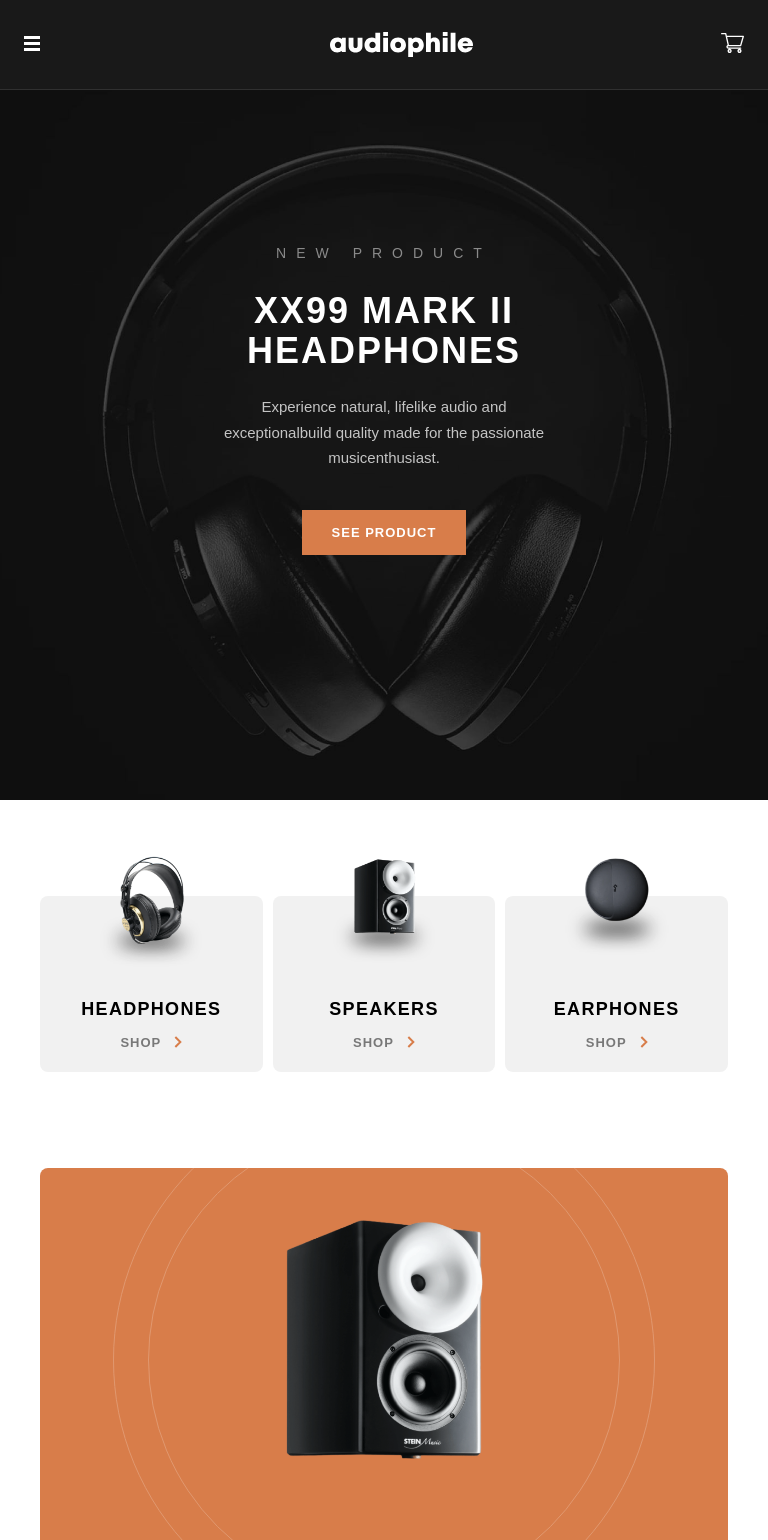
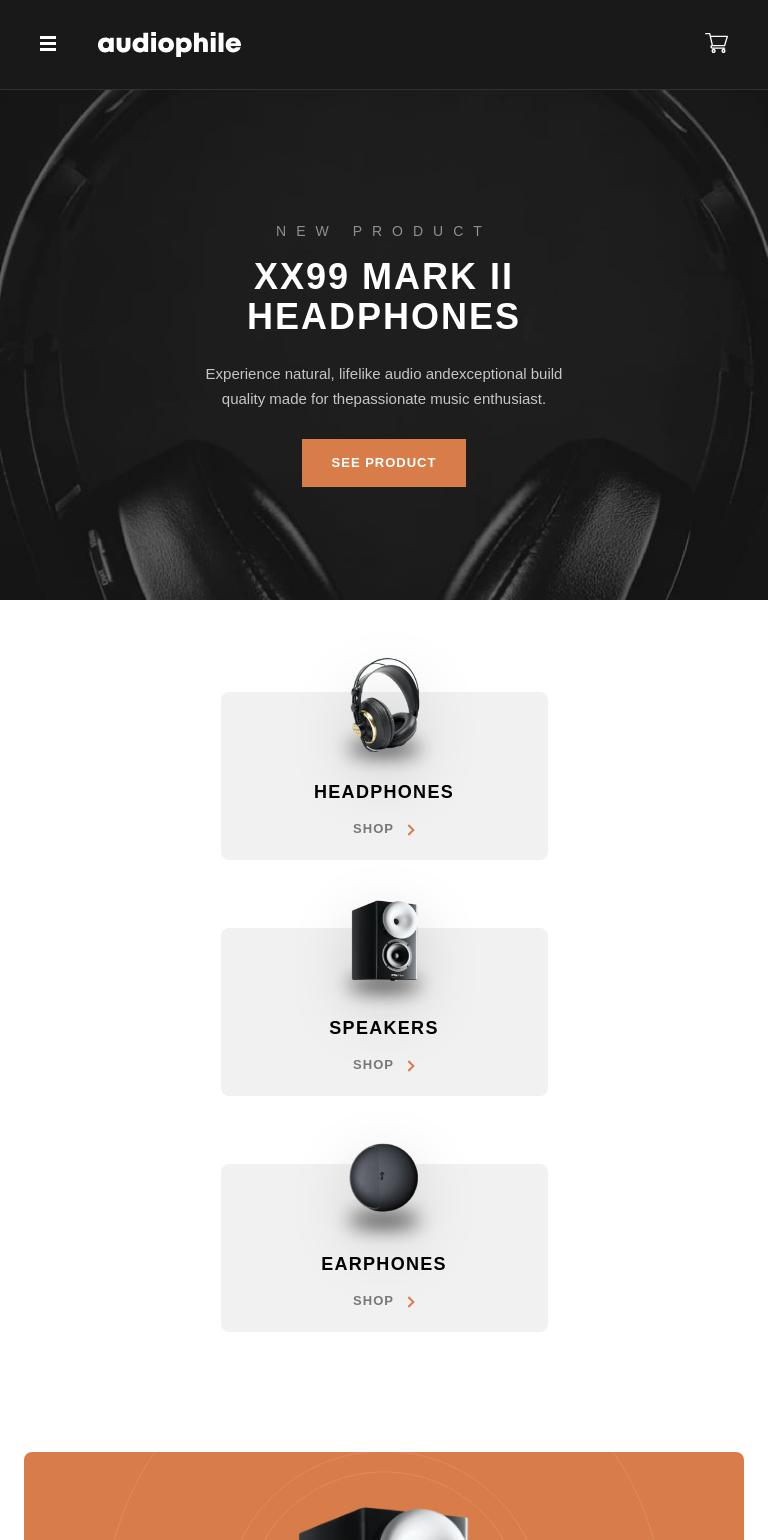
Before and after one commit to OPOKUSIAWEUGENE/audiopile, a Vue app: page / in a window 768 px wide. Shown: the top 1540 px of the page. Built offline with nearby package versions, Linux system fonts and the light colour scheme.

Commit message:
add tablet view to home page

```diff
--- a/src/App.vue
+++ b/src/App.vue
@@ -2,9 +2,7 @@
 <template>
   <div id="app">
     <HeaderSection />
-    <main>
-      <router-view />
-    </main>
+    <router-view />
   </div>
 </template>
 
@@ -21,10 +19,20 @@ export default {
 
 <style>
 /* Optional global styles */
+* {
+  margin: 0;
+  padding: 0;
+  box-sizing: border-box;
+}
+
 body {
-  font-family: Arial, sans-serif;
-  margin: 0;
+  font-family: 'Manrope', sans-serif;
 }
+
+#app {
+  min-height: 100vh;
+}
+
 /* nav a {
   margin-right: 10px;
 } */
--- a/src/components/CategoryCards.vue
+++ b/src/components/CategoryCards.vue
@@ -1,37 +1,17 @@
 <template>
   <section class="categories">
     <div class="categories-container">
-      <div class="category-card">
+      <div v-for="category in categories" :key="category.name" class="category-card">
         <div class="category-image">
-          <img src="@/assets/shared/desktop/image-category-thumbnail-headphones.png" alt="Headphones" />
+          <img :src="require('@/assets/shared/desktop/image-category-thumbnail-' + category.name.toLowerCase() + '.png')" :alt="category.name">
         </div>
-        <h2>HEADPHONES</h2>
-        <a href="#" class="shop-link">
+        <h3>{{ category.name }}</h3>
+        <router-link :to="category.link" class="shop-link">
           SHOP
-          <img src="@/assets/shared/desktop/icon-arrow-right.svg" alt="Arrow right" class="arrow-icon" />
-        </a>
-      </div>
-
-      <div class="category-card">
-        <div class="category-image">
-          <img src="@/assets/shared/desktop/image-category-thumbnail-speakers.png" alt="Speakers" />
-        </div>
-        <h2>SPEAKERS</h2>
-        <a href="#" class="shop-link">
-          SHOP
-          <img src="@/assets/shared/desktop/icon-arrow-right.svg" alt="Arrow right" class="arrow-icon" />
-        </a>
-      </div>
-
-      <div class="category-card">
-        <div class="category-image">
-          <img src="@/assets/shared/desktop/image-category-thumbnail-earphones.png" alt="Earphones" />
-        </div>
-        <h2>EARPHONES</h2>
-        <a href="#" class="shop-link">
-          SHOP
-          <img src="@/assets/shared/desktop/icon-arrow-right.svg" alt="Arrow right" class="arrow-icon" />
-        </a>
+          <svg width="8" height="12" xmlns="http://www.w3.org/2000/svg">
+            <path d="M1.322 1l5 5-5 5" stroke="#D87D4A" stroke-width="2" fill="none" fill-rule="evenodd"/>
+          </svg>
+        </router-link>
       </div>
     </div>
   </section>
@@ -39,18 +19,25 @@
 
 <script>
 export default {
-  name: 'CategoryCards'
+  name: 'CategoryCards',
+  props: {
+    categories: {
+      type: Array,
+      required: true
+    }
+  }
 }
 </script>
 
 <style scoped>
 .categories {
-  padding: 120px 24px 0;
-  margin: 0 auto;
-  max-width: 1110px;
+  padding: 200px 165px 0;
+  background: #FFFFFF;
 }
 
 .categories-container {
+  max-width: 1110px;
+  margin: 0 auto;
   display: grid;
   grid-template-columns: repeat(3, 1fr);
   gap: 30px;
@@ -62,6 +49,7 @@ export default {
   padding: 116px 0 30px;
   text-align: center;
   position: relative;
+  min-height: 204px;
   display: flex;
   flex-direction: column;
   align-items: center;
@@ -69,35 +57,43 @@ export default {
 
 .category-image {
   position: absolute;
-  top: -52px;
+  top: -80px;
   left: 50%;
   transform: translateX(-50%);
-  width: 160px;
-  height: 160px;
+  width: 180px;
+  height: 180px;
+  display: flex;
+  justify-content: center;
+  align-items: flex-end;
 }
 
 .category-image img {
-  width: 100%;
+  width: 170px;
   height: auto;
+  filter: drop-shadow(0 20px 30px rgba(0, 0, 0, 0.15));
 }
 
-h2 {
+h3 {
   font-size: 18px;
+  line-height: 25px;
+  letter-spacing: 1.3px;
+  text-transform: uppercase;
+  color: #000000;
+  margin-bottom: 15px;
   font-weight: 700;
-  letter-spacing: 1.3px;
-  margin-bottom: 15px;
-  color: #000000;
 }
 
 .shop-link {
-  display: flex;
+  display: inline-flex;
   align-items: center;
   gap: 13px;
   font-size: 13px;
-  font-weight: 700;
+  line-height: 18px;
   letter-spacing: 1px;
+  text-transform: uppercase;
   color: rgba(0, 0, 0, 0.5);
   text-decoration: none;
+  font-weight: 700;
   transition: color 0.3s ease;
 }
 
@@ -105,14 +101,13 @@ h2 {
   color: #D87D4A;
 }
 
-.arrow-icon {
-  width: 8px;
-  height: 12px;
+.shop-link svg {
+  margin-top: 1px;
 }
 
-@media (max-width: 768px) {
+@media (max-width: 1110px) {
   .categories {
-    padding: 96px 40px 0;
+    padding: 148px 40px 0;
   }
 
   .categories-container {
@@ -120,28 +115,44 @@ h2 {
   }
 
   .category-card {
-    padding: 88px 0 22px;
+    padding: 88px 0 24px;
   }
 
   .category-image {
-    width: 120px;
-    height: 120px;
-    top: -40px;
+    top: -52px;
+    width: 148px;
+    height: 148px;
+  }
+
+  .category-image img {
+    width: 140px;
   }
 }
 
-@media (max-width: 375px) {
+@media (max-width: 768px) {
   .categories {
-    padding: 84px 24px 0;
+    padding: 92px 24px 0;
   }
 
   .categories-container {
     grid-template-columns: 1fr;
     gap: 68px;
+    max-width: 327px;
   }
 
   .category-card {
+    min-height: 165px;
     padding: 88px 0 22px;
+  }
+
+  .category-image {
+    top: -50px;
+    width: 140px;
+    height: 140px;
+  }
+
+  .category-image img {
+    width: 130px;
   }
 }
 </style>
--- a/src/components/FeaturedProduct.vue
+++ b/src/components/FeaturedProduct.vue
@@ -45,8 +45,8 @@ export default {
 <style scoped>
 .featured {
   max-width: 1110px;
-  margin: 168px auto 0;
-  padding: 0 24px;
+  margin: 120px auto 0;
+  padding: 0;
   display: flex;
   flex-direction: column;
   gap: 48px;
@@ -60,6 +60,7 @@ export default {
   height: 560px;
   position: relative;
   overflow: hidden;
+  width: 100%;
 }
 
 .featured-main-content {
@@ -200,20 +201,23 @@ export default {
   color: white;
 }
 
-@media (max-width: 768px) {
+@media (max-width: 1110px) {
   .featured {
-    margin-top: 96px;
-    padding: 0 40px;
+    margin: 96px 40px 0;
+    max-width: none;
   }
 
+  /* ZX9 Speaker Tablet Styles */
   .featured-main {
-    padding: 52px 24px 0;
     height: 720px;
+    padding: 52px 0 0;
     text-align: center;
   }
 
   .featured-main-content {
     flex-direction: column;
+    justify-content: flex-start;
+    gap: 64px;
   }
 
   .featured-main-image {
@@ -222,25 +226,76 @@ export default {
 
   .featured-main-image img {
     width: 197px;
-    margin-bottom: 64px;
+    margin-bottom: 0;
   }
 
   .featured-main-text {
-    max-width: 349px;
+    padding: 0 24px;
   }
 
   .circles-pattern {
+    width: 944px;
+    height: 944px;
     top: -280px;
     left: 50%;
     transform: translateX(-50%);
   }
 
+  /* ZX7 Speaker Tablet Styles */
   .featured-secondary {
+    background-image: url('@/assets/home/tablet/image-speaker-zx7.jpg');
     padding: 0 62px;
   }
 
+  /* YX1 Earphones Tablet Styles */
   .featured-split-content {
     padding: 0 41px;
+  }
+}
+
+@media (max-width: 768px) {
+  .featured {
+    margin: 120px 24px 0;
+    max-width: none;
+  }
+
+  .featured-main {
+    height: 600px;
+    padding: 55px 0 0;
+  }
+
+  .featured-main-content {
+    gap: 32px;
+  }
+
+  .featured-main-image img {
+    width: 172px;
+  }
+
+  .featured-main-text h2 {
+    font-size: 36px;
+    line-height: 40px;
+    margin-bottom: 24px;
+  }
+
+  .circles-pattern {
+    width: 558px;
+    height: 558px;
+    top: -120px;
+  }
+
+  .featured-secondary {
+    background-image: url('@/assets/home/mobile/image-speaker-zx7.jpg');
+    padding: 0 24px;
+  }
+
+  .featured-split {
+    grid-template-columns: 1fr;
+    gap: 24px;
+  }
+
+  .featured-split-content {
+    padding: 41px 24px;
   }
 }
 
--- a/src/components/FooterSection.vue
+++ b/src/components/FooterSection.vue
@@ -5,10 +5,10 @@
         <div class="orange-line"></div>
         <img src="@/assets/shared/desktop/logo.svg" alt="audiophile" class="logo" />
         <nav class="footer-nav">
-          <a href="#" class="nav-link">HOME</a>
-          <a href="#" class="nav-link">HEADPHONES</a>
-          <a href="#" class="nav-link">SPEAKERS</a>
-          <a href="#" class="nav-link">EARPHONES</a>
+          <router-link to="/" class="nav-link">HOME</router-link>
+          <router-link to="/headphones" class="nav-link">HEADPHONES</router-link>
+          <router-link to="/speakers" class="nav-link">SPEAKERS</router-link>
+          <router-link to="/earphones" class="nav-link">EARPHONES</router-link>
         </nav>
       </div>
 
@@ -18,13 +18,13 @@
           <p class="copyright">Copyright 2021. All Rights Reserved</p>
         </div>
         <div class="social-links">
-          <a href="#" class="social-link">
+          <a href="#" class="social-link" aria-label="Facebook">
             <img src="@/assets/shared/desktop/icon-facebook.svg" alt="Facebook" />
           </a>
-          <a href="#" class="social-link">
+          <a href="#" class="social-link" aria-label="Twitter">
             <img src="@/assets/shared/desktop/icon-twitter.svg" alt="Twitter" />
           </a>
-          <a href="#" class="social-link">
+          <a href="#" class="social-link" aria-label="Instagram">
             <img src="@/assets/shared/desktop/icon-instagram.svg" alt="Instagram" />
           </a>
         </div>
@@ -43,7 +43,7 @@ export default {
 .footer {
   background-color: #101010;
   color: white;
-  padding: 75px 0;
+  padding: 75px 0 48px;
 }
 
 .footer-content {
@@ -55,8 +55,9 @@ export default {
 .footer-top {
   position: relative;
   display: flex;
-  justify-content: space-between;
-  align-items: center;
+  flex-direction: column;
+  align-items: flex-start;
+  gap: 36px;
   margin-bottom: 36px;
 }
 
@@ -84,7 +85,9 @@ export default {
   font-size: 13px;
   font-weight: 700;
   letter-spacing: 2px;
+  line-height: 25px;
   transition: color 0.3s ease;
+  text-transform: uppercase;
 }
 
 .nav-link:hover {
@@ -94,33 +97,41 @@ export default {
 .footer-main {
   display: flex;
   justify-content: space-between;
-  align-items: flex-end;
+  align-items: flex-start;
 }
 
 .footer-info {
   max-width: 540px;
+  text-align: left;
 }
 
 .description {
   color: rgba(255, 255, 255, 0.5);
   font-size: 15px;
-  line-height: 1.67;
+  line-height: 25px;
+  font-weight: 500;
   margin-bottom: 56px;
+  opacity: 0.5;
 }
 
 .copyright {
   color: rgba(255, 255, 255, 0.5);
   font-size: 15px;
+  line-height: 25px;
   font-weight: 700;
+  opacity: 0.5;
 }
 
 .social-links {
   display: flex;
   gap: 16px;
+  align-items: center;
 }
 
 .social-link {
   transition: filter 0.3s ease;
+  display: flex;
+  align-items: center;
 }
 
 .social-link:hover {
@@ -132,37 +143,57 @@ export default {
   height: 24px;
 }
 
-@media (max-width: 768px) {
-  .footer {
-    padding: 60px 0;
-  }
-
+@media (min-width: 768px) {
   .footer-top {
-    flex-direction: column;
-    align-items: flex-start;
-    gap: 32px;
-    margin-bottom: 32px;
+    flex-direction: row;
+    justify-content: space-between;
+    align-items: center;
+    gap: 0;
   }
 
   .footer-nav {
-    flex-direction: column;
-    gap: 16px;
+    flex-direction: row;
+  }
+}
+
+@media (max-width: 768px) {
+  .footer {
+    padding: 60px 0 46px;
   }
 
   .orange-line {
     top: -60px;
+  }
+
+  .description {
+    margin-bottom: 80px;
+  }
+
+  .footer-main {
+    flex-direction: column;
+    gap: 32px;
+  }
+
+  .social-links {
+    align-self: flex-end;
   }
 }
 
 @media (max-width: 375px) {
   .footer {
     padding: 52px 0;
-    text-align: center;
   }
 
   .footer-top {
     align-items: center;
     margin-bottom: 48px;
+    text-align: center;
+  }
+
+  .footer-nav {
+    flex-direction: column;
+    gap: 16px;
+    align-items: center;
   }
 
   .orange-line {
@@ -172,17 +203,11 @@ export default {
   }
 
   .footer-main {
-    flex-direction: column;
-    align-items: center;
     gap: 48px;
   }
 
-  .description {
-    margin-bottom: 48px;
-  }
-
   .social-links {
-    margin-top: 8px;
+    align-self: center;
   }
 }
 </style>
--- a/src/components/HeaderSection.vue
+++ b/src/components/HeaderSection.vue
@@ -1,19 +1,20 @@
 <template>
   <header class="header">
     <div class="header-content">
+      <div class="header-left">
         <button class="menu-btn">
           <img src="@/assets/shared/tablet/icon-hamburger.svg" alt="Menu" />
         </button>
-
         <a href="/" class="logo">
           <img src="@/assets/shared/desktop/logo.svg" alt="audiophile" />
         </a>
+      </div>
 
       <nav class="nav-desktop">
-        <a href="#" class="nav-link">HOME</a>
-        <a href="#" class="nav-link">HEADPHONES</a>
-        <a href="#" class="nav-link">SPEAKERS</a>
-        <a href="#" class="nav-link">EARPHONES</a>
+        <a href="/" class="nav-link">HOME</a>
+        <a href="/headphones" class="nav-link">HEADPHONES</a>
+        <a href="/speakers" class="nav-link">SPEAKERS</a>
+        <a href="/earphones" class="nav-link">EARPHONES</a>
       </nav>
 
       <button class="cart-btn">
@@ -43,11 +44,17 @@ export default {
 .header-content {
   max-width: 1110px;
   margin: 0 auto;
-  padding: 32px 24px;
+  padding: 32px 40px;
   display: flex;
   align-items: center;
   justify-content: space-between;
   border-bottom: 1px solid rgba(255, 255, 255, 0.1);
+}
+
+.header-left {
+  display: flex;
+  align-items: center;
+  gap: 42px;
 }
 
 .menu-btn {
@@ -106,17 +113,23 @@ export default {
   height: 20px;
 }
 
+@media (max-width: 1110px) {
+  .header-content {
+    padding: 32px 40px;
+  }
+}
+
 @media (max-width: 768px) {
+  .header-content {
+    padding: 32px 40px;
+  }
+
   .menu-btn {
     display: block;
   }
 
   .nav-desktop {
     display: none;
-  }
-
-  .logo {
-    margin-left: 42px;
   }
 }
 
@@ -125,8 +138,8 @@ export default {
     padding: 32px 24px;
   }
 
-  .logo {
-    margin-left: 0;
+  .header-left {
+    gap: 24px;
   }
 
   .logo img {
--- a/src/components/HeroSection.vue
+++ b/src/components/HeroSection.vue
@@ -1,10 +1,12 @@
 <template>
   <section class="hero">
     <div class="hero-content">
-      <span class="new-product">NEW PRODUCT</span>
+      <span class="overline">NEW PRODUCT</span>
       <h1>XX99 MARK II<br>HEADPHONES</h1>
-      <p>Experience natural, lifelike audio and exceptional<br>build quality made for the passionate music<br>enthusiast.</p>
-      <button class="see-product">SEE PRODUCT</button>
+      <p>Experience natural, lifelike audio and<br>exceptional build quality made for the<br>passionate music enthusiast.</p>
+      <router-link to="/product/xx99-mark-two-headphones" class="btn btn-primary">
+        SEE PRODUCT
+      </router-link>
     </div>
   </section>
 </template>
@@ -18,15 +20,22 @@ export default {
 <style scoped>
 .hero {
   background-color: #191919;
-  color: white;
-  height: 100vh;
+  background-image: url('../assets/home/desktop/image-hero.jpg');
+  background-size: cover;
+  background-position: center;
+  background-repeat: no-repeat;
+  min-height: 632px;
   display: flex;
   align-items: center;
-  background-image: url('@/assets/home/desktop/image-hero.jpg');
-  background-repeat: no-repeat;
-  background-position: center;
-  background-size: cover;
+  padding: 0 165px;
   position: relative;
+  margin-top: 0;
+}
+
+.hero-content {
+  max-width: 398px;
+  color: #FFFFFF;
+  z-index: 1;
 }
 
 .hero::before {
@@ -36,20 +45,12 @@ export default {
   left: 0;
   right: 0;
   bottom: 0;
-  background-color: rgba(0, 0, 0, 0.4);
+  background: linear-gradient(to right, rgba(0, 0, 0, 0.5), transparent);
 }
 
-.hero-content {
-  max-width: 1110px;
-  margin: 0 auto;
-  padding: 0 24px;
-  width: 100%;
-  position: relative;
-  z-index: 1;
-}
-
-.new-product {
+.overline {
   font-size: 14px;
+  line-height: 19px;
   letter-spacing: 10px;
   text-transform: uppercase;
   color: rgba(255, 255, 255, 0.5);
@@ -59,73 +60,94 @@ export default {
 
 h1 {
   font-size: 56px;
-  line-height: 1.1;
+  line-height: 58px;
+  letter-spacing: 2px;
+  text-transform: uppercase;
+  margin-bottom: 24px;
   font-weight: 700;
-  letter-spacing: 2px;
-  margin-bottom: 24px;
-  text-transform: uppercase;
 }
 
 p {
   font-size: 15px;
-  line-height: 1.67;
+  line-height: 25px;
   color: rgba(255, 255, 255, 0.75);
   margin-bottom: 40px;
-  max-width: 350px;
+  font-weight: 500;
 }
 
-.see-product {
-  background-color: #D87D4A;
-  color: white;
-  border: none;
+.btn {
+  display: inline-block;
   padding: 15px 30px;
   font-size: 13px;
-  font-weight: 700;
+  line-height: 18px;
   letter-spacing: 1px;
   text-transform: uppercase;
-  cursor: pointer;
-  transition: background-color 0.3s ease;
+  text-decoration: none;
+  transition: all 0.3s ease;
+  font-weight: 700;
 }
 
-.see-product:hover {
+.btn-primary {
+  background-color: #D87D4A;
+  color: #FFFFFF;
+}
+
+.btn-primary:hover {
   background-color: #FBAF85;
+}
+
+@media (max-width: 1110px) {
+  .hero {
+    padding: 0 40px;
+    background-image: url('../assets/home/tablet/image-header.jpg');
+    text-align: center;
+    justify-content: center;
+    min-height: 729px;
+  }
+
+  .hero-content {
+    margin: 0 auto;
+    padding-top: 126px;
+  }
+
+  h1 {
+    font-size: 48px;
+    line-height: 52px;
+    margin-bottom: 24px;
+  }
+
+  .hero::before {
+    background: rgba(0, 0, 0, 0.2);
+  }
 }
 
 @media (max-width: 768px) {
   .hero {
-    background-image: url('@/assets/home/tablet/image-header.jpg');
+    padding: 0 24px;
+    min-height: 600px;
+    background-image: url('../assets/home/mobile/image-header.jpg');
   }
 
   .hero-content {
-    text-align: center;
-    padding: 0 40px;
+    padding-top: 108px;
   }
 
   h1 {
     font-size: 36px;
+    line-height: 40px;
+    margin-bottom: 24px;
+  }
+
+  .overline {
+    margin-bottom: 16px;
   }
 
   p {
-    margin: 0 auto 40px;
+    margin-bottom: 28px;
   }
 
   p br {
     display: none;
   }
 }
-
-@media (max-width: 375px) {
-  .hero {
-    height: 600px;
-    background-image: url('@/assets/home/mobile/image-header.jpg');
-  }
-
-  h1 {
-    font-size: 36px;
-  }
-
-  .hero-content {
-    padding: 0 24px;
-  }
-}
 </style>
--- a/src/views/HomePage.vue
+++ b/src/views/HomePage.vue
@@ -1,13 +1,6 @@
 <template>
-  <div>
-    <HeroSection
-      title="XX99 MARK II HEADPHONES"
-      description="Experience natural, lifelike audio and exceptional build quality made for the passionate music enthusiast."
-      buttonText="SEE PRODUCT"
-      :image="heroImage"
-      @see-product="goToProduct('xx99-mark-two-headphones')"
-    />
-
+  <div class="home">
+    <HeroSection />
     <CategoryCards :categories="categories" />
 
     <FeaturedProduct
@@ -52,7 +45,7 @@
 </template>
 
 <script>
-import HeroSection from '../components/HeroSection.vue';
+import HeroSection from '@/components/HeroSection.vue';
 import CategoryCards from '../components/CategoryCards.vue';
 import FeaturedProduct from '../components/FeaturedProduct.vue';
 import InfoSection from '../components/InfoSection.vue';
@@ -63,6 +56,21 @@ function asset(path) {
   // Remove leading './' if present
   return require(`@/assets/${path.replace('./assets/', '')}`);
 }
+
+const categories = [
+  {
+    name: 'HEADPHONES',
+    link: '/category/headphones'
+  },
+  {
+    name: 'SPEAKERS',
+    link: '/category/speakers'
+  },
+  {
+    name: 'EARPHONES',
+    link: '/category/earphones'
+  }
+]
 
 export default {
   name: 'HomePage',
@@ -75,27 +83,10 @@ export default {
   },
   data() {
     return {
-      heroImage: asset(data[3].image.mobile), // XX99 Mark II Headphones
+      categories,
       zx9Image: asset(data[5].image.mobile),
       zx7Image: asset(data[4].image.mobile),
-      yx1Image: asset(data[0].image.mobile),
-      categories: [
-        {
-          name: 'HEADPHONES',
-          image: asset(data[1].categoryImage.mobile),
-          link: '/category/headphones'
-        },
-        {
-          name: 'SPEAKERS',
-          image: asset(data[5].categoryImage.mobile),
-          link: '/category/speakers'
-        },
-        {
-          name: 'EARPHONES',
-          image: asset(data[0].categoryImage.mobile),
-          link: '/category/earphones'
-        }
-      ]
+      yx1Image: asset(data[0].image.mobile)
     };
   },
   methods: {
@@ -107,5 +98,7 @@ export default {
 </script>
 
 <style scoped>
-/* Add any page-specific styles here */
+.home {
+  min-height: 100vh;
+}
 </style>
```
Also changed, not shown: src/components/InfoSection.vue (+41 -28 lines). Lines whose indentation alone changed are shown as unchanged.
